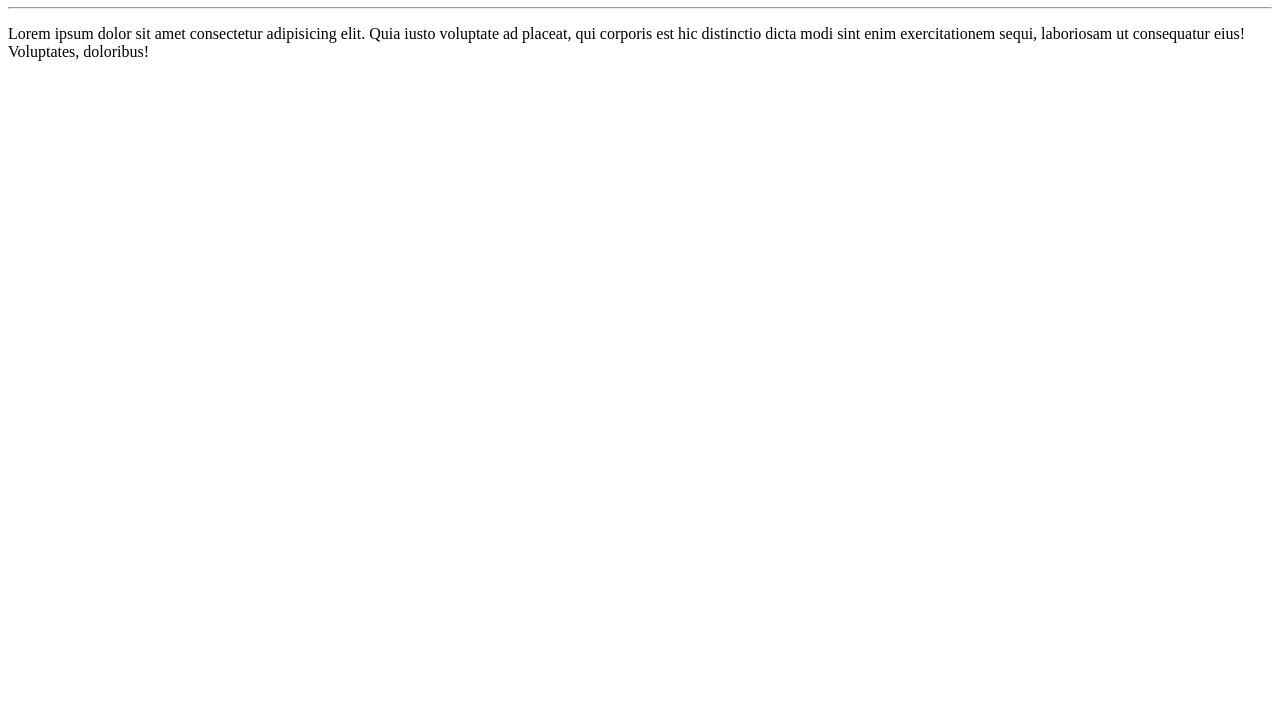
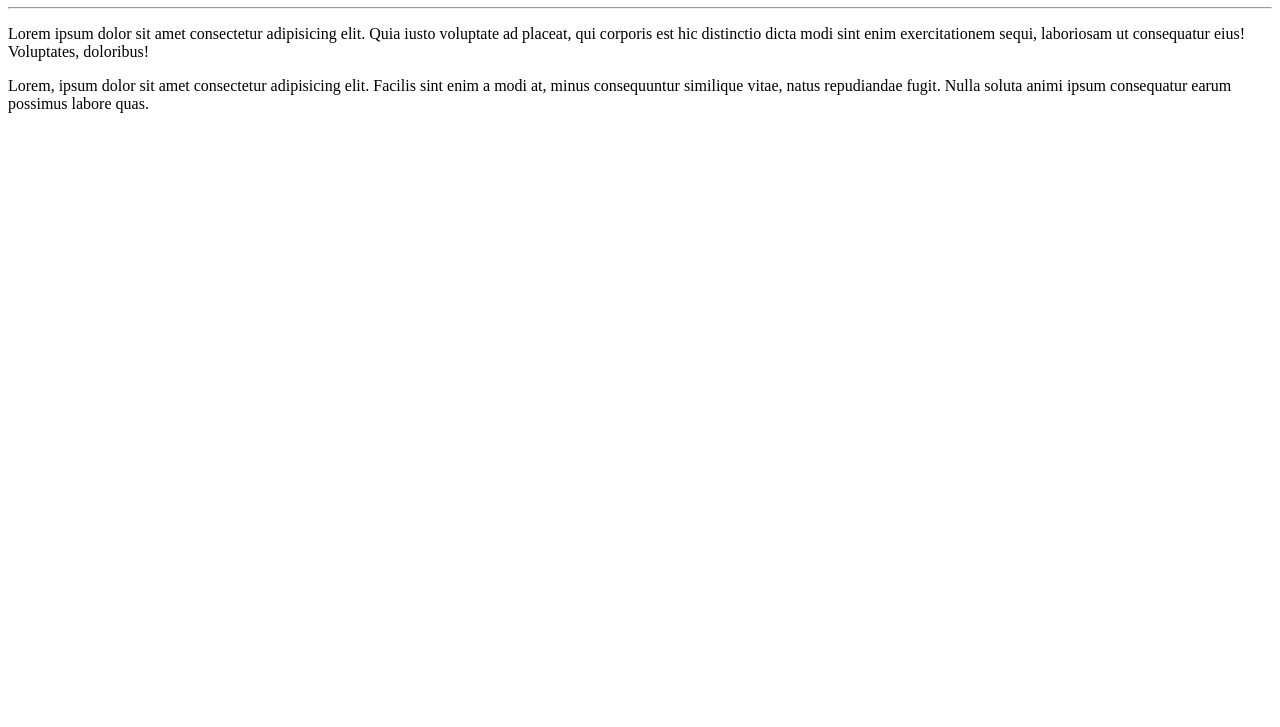
Before and after one commit to ReysonRavy/Hello-World, a plain HTML site: page Site exemplo/index.html in a window 1280 px wide. Shown: the part 73-800 px from the top of the page. Drawn offline with Linux system fonts and the light colour scheme.

Commit message:
Adicionei uma frase

```diff
--- a/Site exemplo/index.html
+++ b/Site exemplo/index.html
@@ -9,6 +9,6 @@
 <body>
     <h1>Hello World!</h1>
     <hr>
-    <P>Lorem ipsum dolor sit amet consectetur adipisicing elit. Quia iusto voluptate ad placeat, qui corporis est hic distinctio dicta modi sint enim exercitationem sequi, laboriosam ut consequatur eius! Voluptates, doloribus!</P>
+    <P>Lorem ipsum dolor sit amet consectetur adipisicing elit. Quia iusto voluptate ad placeat, qui corporis est hic distinctio dicta modi sint enim exercitationem sequi, laboriosam ut consequatur eius! Voluptates, doloribus!</P><P>Lorem, ipsum dolor sit amet consectetur adipisicing elit. Facilis sint enim a modi at, minus consequuntur similique vitae, natus repudiandae fugit. Nulla soluta animi ipsum consequatur earum possimus labore quas.</P>
 </body>
 </html>
```
